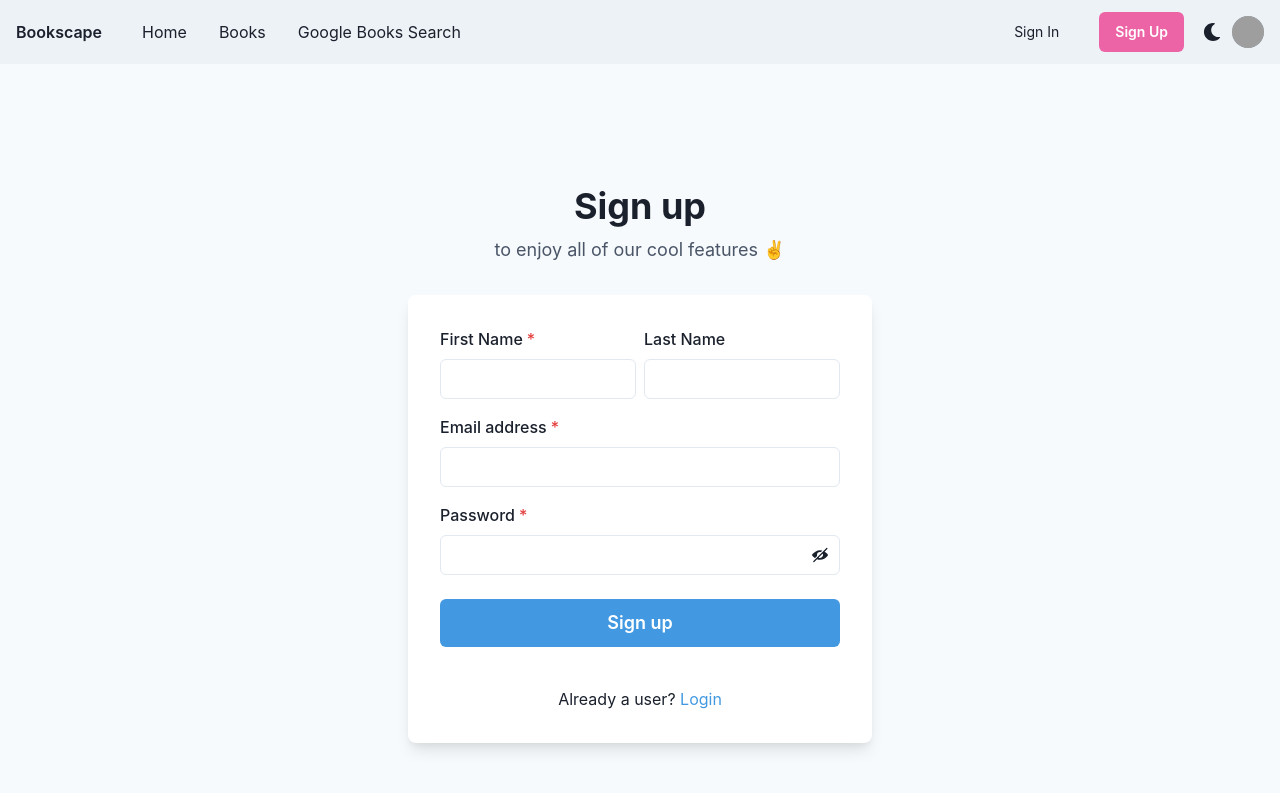
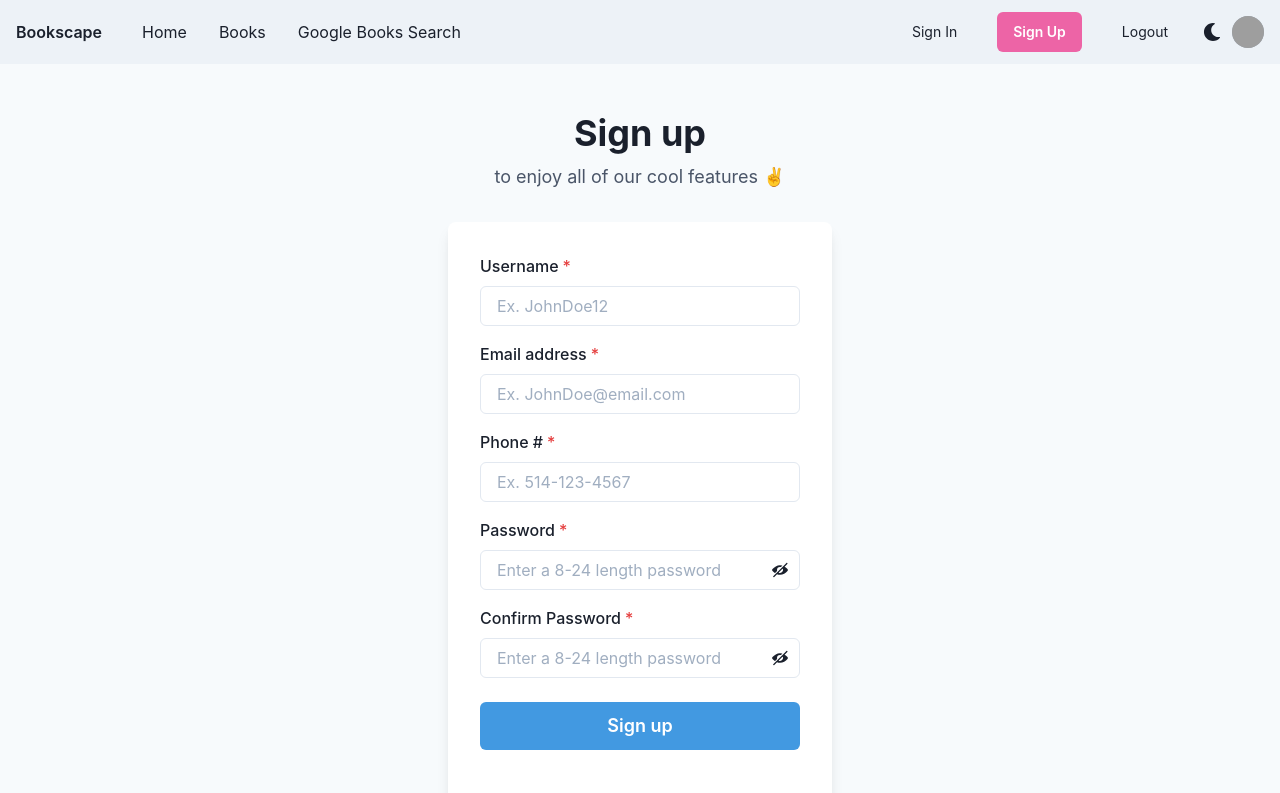
Before and after one commit to PhilArceno/Bookscape-react, a React (Create React App) app: page /signup in a window 1280 px wide. Shown: the top 793 px of the page. Built offline with nearby package versions, Linux system fonts and the light colour scheme; grey boxes are pictures that could not be loaded.

Commit message:
login/register/logout functionality

```diff
--- a/src/components/BookDetails.js
+++ b/src/components/BookDetails.js
@@ -64,12 +64,13 @@ const BookDetails = () => {
 
   const checkBookInDb = isbn => {
     console.log(isbn);
-    fetch(config.url.API_URL + `/api/exists/${isbn}`, {
+    fetch(config.url.API_URL + `/exists/${isbn}`, {
       method: 'GET',
     })
       .then(response => response.text())
       .then(text => {
         let parsed = JSON.parse(text);
+        console.log(parsed);
         if (parsed) {
           setExistsInDb(true);
         }
@@ -81,10 +82,7 @@ const BookDetails = () => {
         checkBookInDb(await getBookDetails());
     }
     fetchData();
-  });
-
-  useEffect(() => {
-  }, [existsInDb])
+  }, []);
 
 
   const addToLibrary = () => {
@@ -94,7 +92,7 @@ const BookDetails = () => {
 
     // public int CopiesLoaned { get; set; } = 0;
 
-    if (!existsInDb) return
+    if (existsInDb) return
     setIsLoading(true);
     fetch(config.url.API_URL + `/api/Books`, {
       method: 'POST',
@@ -116,6 +114,7 @@ const BookDetails = () => {
         setIsLoading(false);
         let parsed = JSON.parse(text);
         console.log(parsed);
+        setExistsInDb(true)
       });
   };
 
@@ -168,7 +167,7 @@ const BookDetails = () => {
             More Details{' '}
             <BiLinkExternal style={{ display: 'inline' }}></BiLinkExternal>{' '}
           </Link>
-          {!existsInDb ? (
+          {existsInDb ? (
             <Button colorScheme={'gray'}>
               Already in Library
             </Button>
--- a/src/components/Navbar.js
+++ b/src/components/Navbar.js
@@ -15,7 +15,7 @@ import {
   useColorModeValue,
   Stack,
 } from '@chakra-ui/react';
-import { Link as ReactRouterLink } from 'react-router-dom';
+import { Link as ReactRouterLink, useNavigate } from 'react-router-dom';
 import { ColorModeSwitcher } from '../ColorModeSwitcher';
 import { HamburgerIcon, CloseIcon } from '@chakra-ui/icons';
 
@@ -42,6 +42,11 @@ const NavLink = ({ children }) => (
 export default function Navbar() {
   //State used for hamburger icon (In mobile)
   const { isOpen, onOpen, onClose } = useDisclosure();
+  const navigate = useNavigate();
+  const logout = () => {
+    localStorage.removeItem("accessToken");
+    navigate('/')
+  }
 
   return (
     <>
@@ -108,6 +113,9 @@ export default function Navbar() {
                   Sign Up
                 </Button>
               </Link>
+              <Button fontSize={'sm'} fontWeight={400} onClick={logout}>
+                  Logout
+                </Button>
             </Stack>
             {/* Color switcher */}
             <ColorModeSwitcher justifySelf="flex-end" />
--- a/src/pages/Login.js
+++ b/src/pages/Login.js
@@ -16,6 +16,7 @@ import { useForm } from 'react-hook-form';
 import { yupResolver } from '@hookform/resolvers/yup';
 import * as yup from 'yup';
 import { config } from '../helpers/constants';
+import { useNavigate } from 'react-router-dom';
 
 const schema = yup
   .object({
@@ -25,6 +26,8 @@ const schema = yup
   .required();
 
 export default function Login() {
+  const navigate = useNavigate();
+
   const {
     register,
     handleSubmit,
@@ -51,6 +54,8 @@ export default function Login() {
       .then(text => {
         let parsed = JSON.parse(text);
         console.log(parsed);
+        localStorage.setItem("accessToken", parsed.token);
+        navigate('/');
       });
 
   return (
--- a/src/pages/Signup.js
+++ b/src/pages/Signup.js
@@ -14,8 +14,27 @@ import {
   HStack,
   InputRightElement,
 } from '@chakra-ui/react';
-import { useState } from 'react';
+import { useRef, useState } from 'react';
 import { ViewIcon, ViewOffIcon } from '@chakra-ui/icons';
+import { config } from '../helpers/constants';
+import * as yup from 'yup';
+import { useForm } from 'react-hook-form';
+import { yupResolver } from '@hookform/resolvers/yup';
+
+const phoneRegExp = /^((\\+[1-9]{1,4}[ \\-]*)|(\\([0-9]{2,3}\\)[ \\-]*)|([0-9]{2,4})[ \\-]*)*?[0-9]{3,4}?[ \\-]*[0-9]{3,4}?$/
+
+const schema = yup
+  .object({
+    username: yup.string().min(4).trim().required(),
+    email: yup.string().email().trim().required(),
+    phoneNumber: yup.string().trim().matches(phoneRegExp, "Please use the correct format.").required(),
+    password: yup.string().min(6).max(24).required(),
+    confirmPassword: yup
+      .string()
+      .required()
+      .oneOf([yup.ref('password')], 'Passwords do not match'),
+  })
+  .required();
 
 // NOTES Code from last project
 // let navigate = useNavigate();
@@ -31,6 +50,44 @@ import { ViewIcon, ViewOffIcon } from '@chakra-ui/icons';
 
 export default function Signup() {
   const [showPassword, setShowPassword] = useState(false);
+  const submitBtn = useRef(null);
+  const [formSuccess, setFormSuccess] = useState(false);
+  const [isLoading, setIsLoading] = useState(false);
+
+  const {
+    register,
+    handleSubmit,
+    watch,
+    formState: { errors },
+  } = useForm({
+    resolver: yupResolver(schema),
+  });
+
+  const onSubmit = data => {
+    setIsLoading(true);
+    fetch(config.url.API_URL + '/api/Users', {
+      method: 'POST',
+      body: JSON.stringify({
+        email: data.email,
+        password: data.password,
+        phoneNumber: data.phoneNumber,
+        userName: data.username
+      }),
+      headers: {
+        'Content-Type': 'application/json',
+      },
+    }).then((response) => response.text())
+    .then((text) => {
+      let parsed = JSON.parse(text);
+      console.log(parsed);
+      if (parsed.id) {
+        //fix: success property?
+        setIsLoading(false);
+        setFormSuccess(true);
+        submitBtn.current.innerText = "Sign up Successful"
+      }
+    });
+  }
 
   return (
     <Flex
@@ -53,30 +110,69 @@ export default function Signup() {
           bg={useColorModeValue('white', 'gray.700')}
           boxShadow={'lg'}
           p={8}
+          w="sm"
         >
+          <form onSubmit={handleSubmit(onSubmit)}>
             <Stack spacing={4}>
-            <HStack>
-              <Box>
-                <FormControl id="firstName" isRequired>
-                  <FormLabel>First Name</FormLabel>
-                  <Input type="text" />
+              <FormControl id="username" isRequired>
+                <FormLabel>Username</FormLabel>
+                <Text color="red">{errors.username?.message}</Text>
+                <Input
+                  placeholder="Ex. JohnDoe12"
+                  type="text"
+                  {...register('username')}
+                />
               </FormControl>
-              </Box>
-              <Box>
-                <FormControl id="lastName">
-                  <FormLabel>Last Name</FormLabel>
-                  <Input type="text" />
-                </FormControl>
-              </Box>
-            </HStack>
               <FormControl id="email" isRequired>
                 <FormLabel>Email address</FormLabel>
-              <Input type="email" />
+                <Text color="red">{errors.email?.message}</Text>
+                <Input
+                  placeholder="Ex. JohnDoe@email.com"
+                  type="email"
+                  {...register('email')}
+                />
+              </FormControl>
+              <FormControl id="phoneNumber" isRequired>
+                <FormLabel>Phone #</FormLabel>
+                <Text color="red">{errors.phoneNumber?.message}</Text>
+                <Input
+                  placeholder="Ex. 514-123-4567"
+                  type="tel"
+                  pattern="[0-9]{3}-[0-9]{3}-[0-9]{4}"
+                  {...register('phoneNumber')}
+                  isRequired
+                />
               </FormControl>
               <FormControl id="password" isRequired>
                 <FormLabel>Password</FormLabel>
+                <Text color="red">{errors.password?.message}</Text>
                 <InputGroup>
-                <Input type={showPassword ? 'text' : 'password'} />
+                  <Input
+                    type={showPassword ? 'text' : 'password'}
+                    placeholder="Enter a 8-24 length password"
+                    {...register('password')}
+                  />
+                  <InputRightElement h={'full'}>
+                    <Button
+                      variant={'ghost'}
+                      onClick={() =>
+                        setShowPassword(showPassword => !showPassword)
+                      }
+                    >
+                      {showPassword ? <ViewIcon /> : <ViewOffIcon />}
+                    </Button>
+                  </InputRightElement>
+                </InputGroup>
+              </FormControl>
+              <FormControl id="confirmPassword" isRequired>
+                <FormLabel>Confirm Password</FormLabel>
+                <Text color="red">{errors.confirmPassword?.message}</Text>
+                <InputGroup>
+                  <Input
+                    type={showPassword ? 'text' : 'password'}
+                    placeholder="Enter a 8-24 length password"
+                    {...register('confirmPassword')}
+                  />
                   <InputRightElement h={'full'}>
                     <Button
                       variant={'ghost'}
@@ -91,6 +187,10 @@ export default function Signup() {
               </FormControl>
               <Stack spacing={10} pt={2}>
                 <Button
+                  ref={submitBtn}
+                  isDisabled={formSuccess}
+                  type="submit"
+                  isLoading={isLoading}
                   loadingText="Submitting"
                   size="lg"
                   bg={'blue.400'}
@@ -108,6 +208,7 @@ export default function Signup() {
                 </Text>
               </Stack>
             </Stack>
+          </form>
         </Box>
       </Stack>
     </Flex>
```
Also changed, not shown: src/helpers/hooks/formSubmit.js (added). Lines whose indentation alone changed are shown as unchanged.
